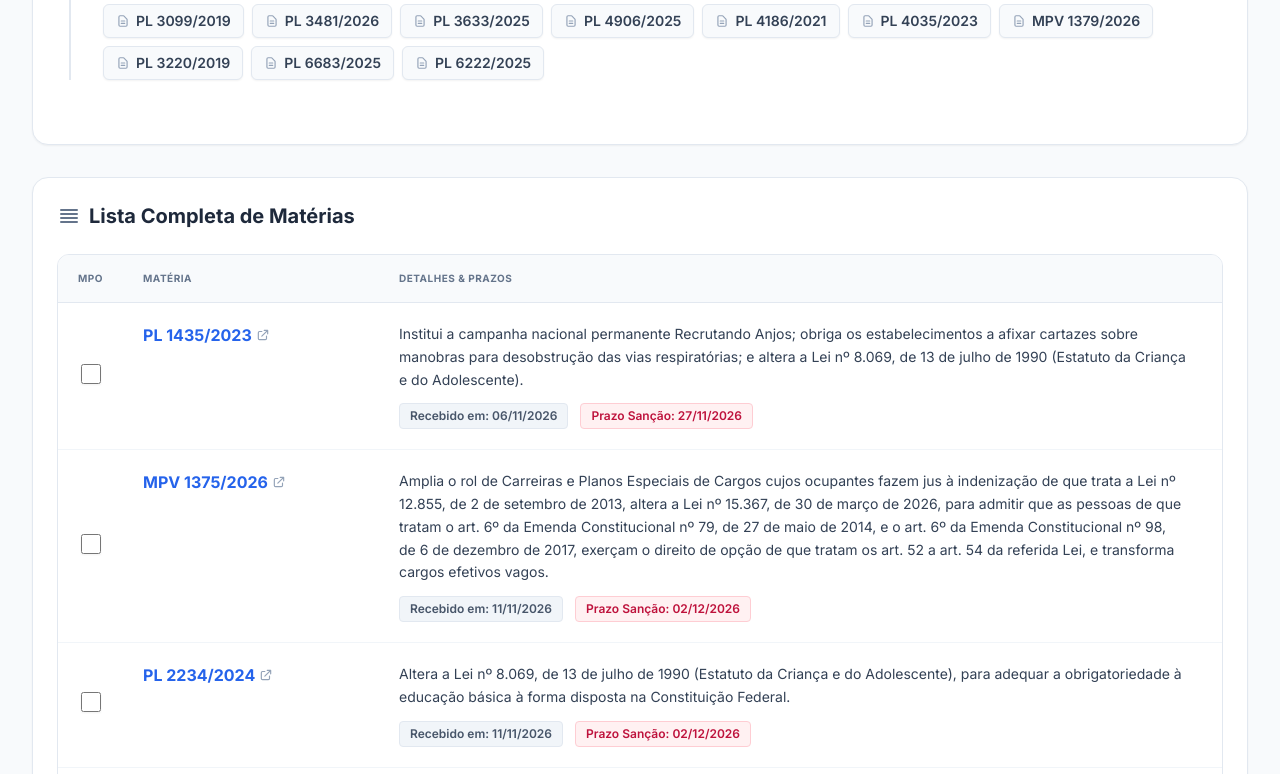
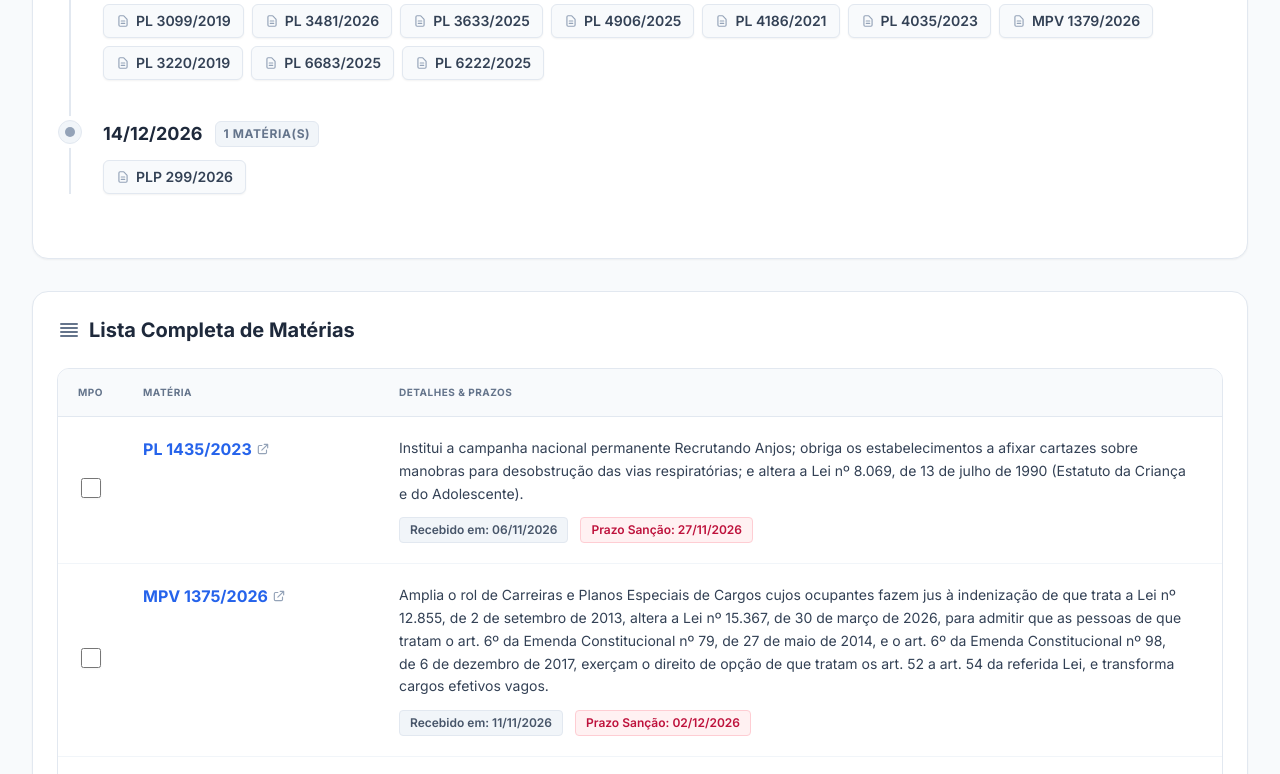
Before and after one commit to atrfisch/painel_sancoes_MPO, a plain HTML site: page index.html in a window 1280 px wide. Shown: the part 900-1674 px from the top of the page. Drawn offline with nearby package versions, Linux system fonts and the light colour scheme.

Commit message:
Robô: Atualização automática dos dados de sanção

```diff
--- a/index.html
+++ b/index.html
@@ -250,6 +250,12 @@
         "ementa": "Institui a Mobilização Nacional dos 21 Dias de Ativismo pelo Fim da Violência e do Racismo contra as Mulheres.",
         "recebimento": "2026-11-19",
         "prazo": "2026-12-10"
+    },
+    {
+        "materia": "PLP 299/2026",
+        "ementa": "Altera a Lei Complementar nº 200, de 30 de agosto de 2023, para conferir ao Poder Executivo federal novos instrumentos de gestão com vistas a garantir a estabilidade macroeconômica do País e criar as condições adequadas ao crescimento socioeconômico; e dá outras providências.",
+        "recebimento": "2026-11-24",
+        "prazo": "2026-12-14"
     }
 ];
         </script>
```
